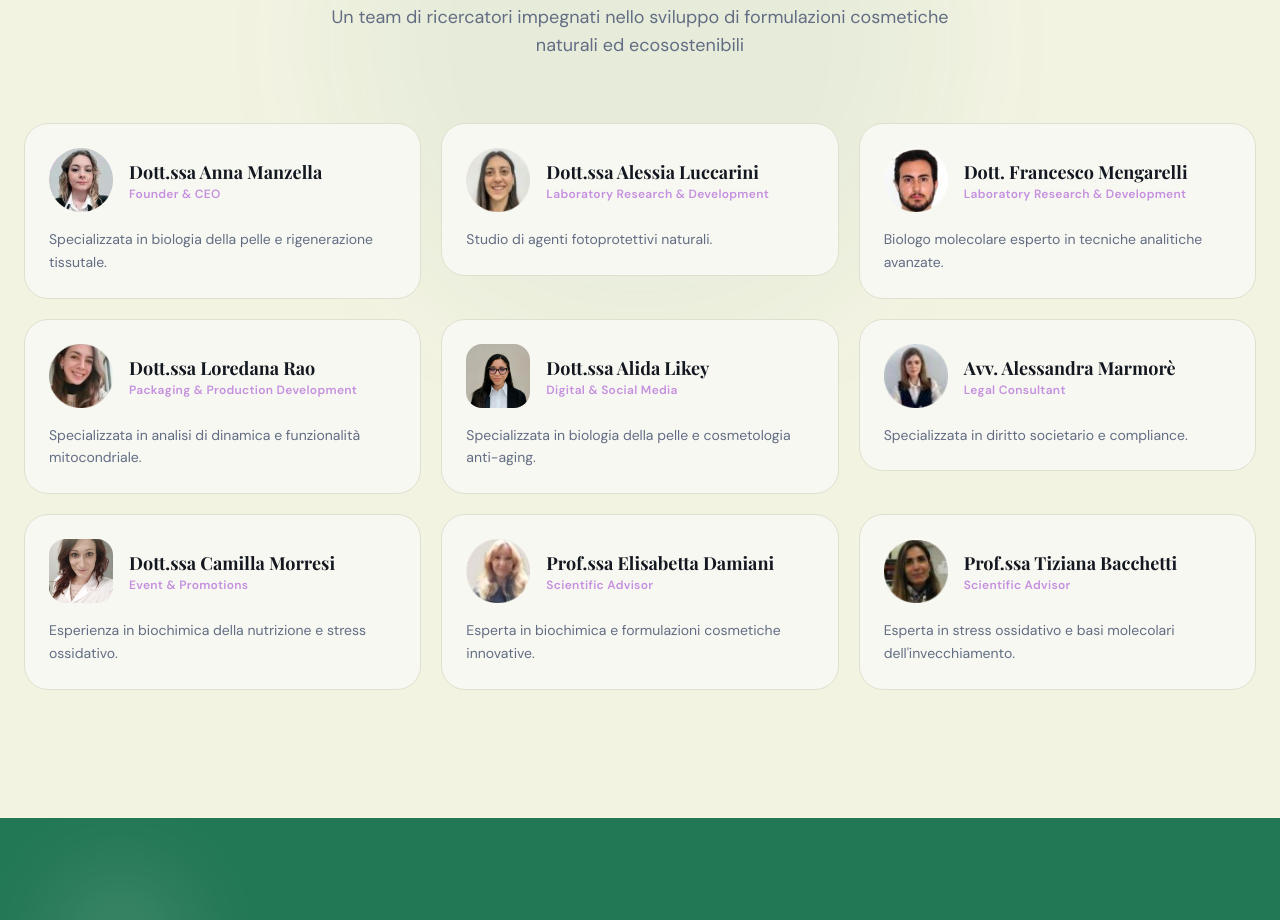
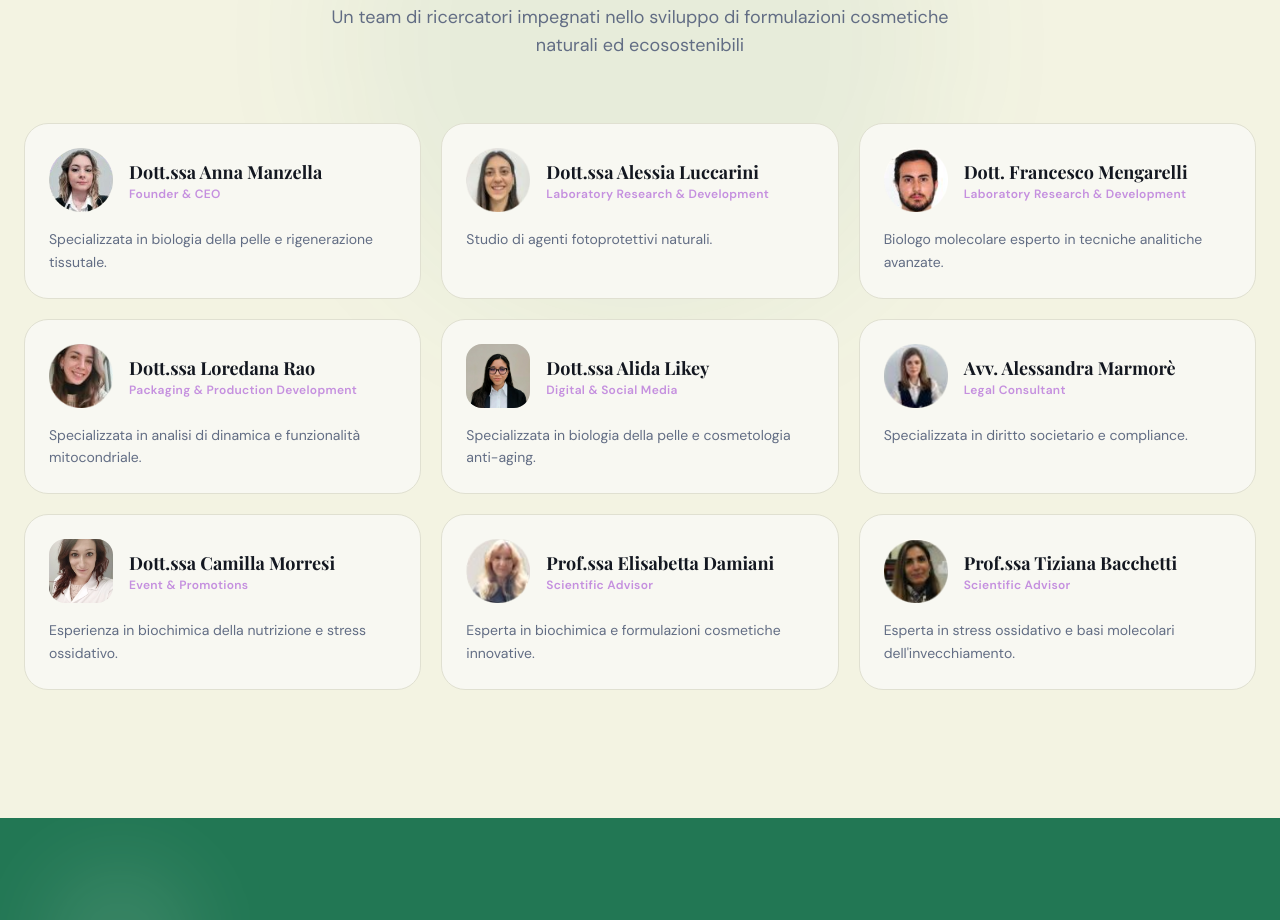
Before and after one commit to amarea-tech/amarea-3.0, a React (Vite) app: page / in a window 1280 px wide. Shown: the part 3840-4760 px from the top of the page. Built offline with nearby package versions, Linux system fonts and the light colour scheme; the HTML template or start-up script is replaced by a standard one; a web font is replaced by a local one.

Commit message:
Uniformato layout team cards

```diff
--- a/src/components/TeamSection.tsx
+++ b/src/components/TeamSection.tsx
@@ -37,10 +37,10 @@ const TeamSection = () => {
             >
               <Link
                 to={`/team/${member.slug}`}
-                className="group block bg-background rounded-3xl p-6 card-hover border border-border hover:border-primary/30 transition-all"
+                className="group flex flex-col bg-background rounded-3xl p-6 card-hover border border-border hover:border-primary/30 transition-all h-full"
               >
                 <div className="flex items-center gap-4 mb-4">
-                  <div className="relative">
+                  <div className="relative shrink-0">
                     <img
                       src={member.image}
                       alt={member.name}
@@ -53,7 +53,7 @@ const TeamSection = () => {
                     <p className="font-body text-xs text-violet font-semibold tracking-wide">{member.role}</p>
                   </div>
                 </div>
-                <p className="font-body text-sm text-muted-foreground leading-relaxed">{member.shortBio}</p>
+                <p className="font-body text-sm text-muted-foreground leading-relaxed flex-1">{member.shortBio}</p>
               </Link>
             </motion.div>
           ))}
```
